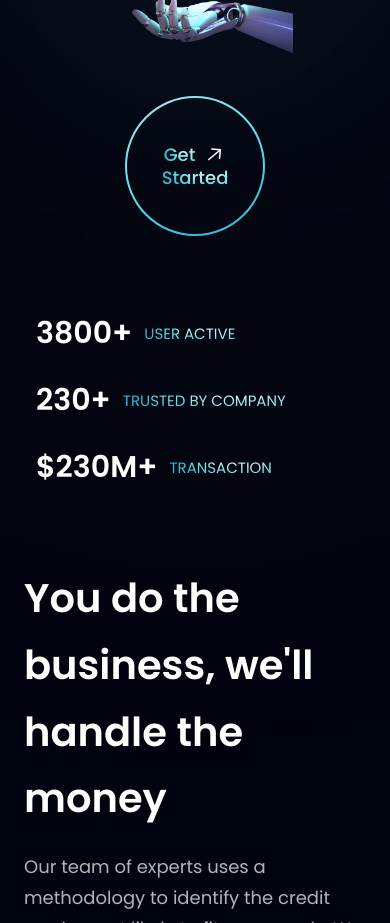
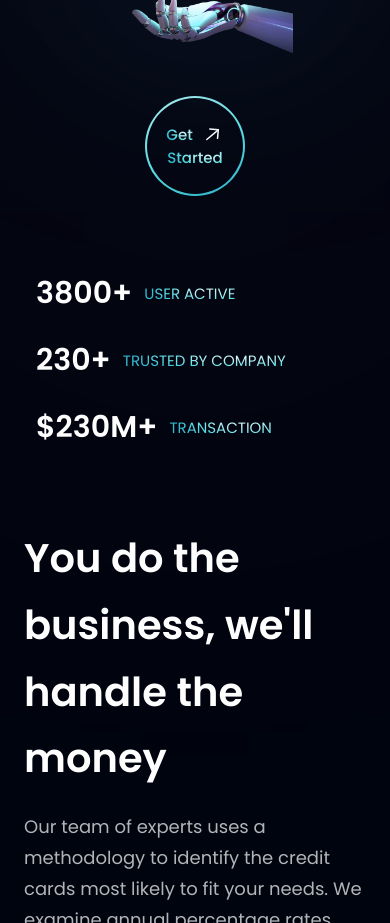
Before and after one commit to r3hmantom/PaymentApp, a React (Vite) app: page / in a window 390 px wide. Shown: the part 840-1763 px from the top of the page. Built offline with nearby package versions, Linux system fonts and the light colour scheme.

Commit message:
get started responsive

```diff
--- a/src/components/GetStarted.jsx
+++ b/src/components/GetStarted.jsx
@@ -3,13 +3,13 @@ import styles from "../style";
 import { arrowUp } from "../assets";
 const GetStarted = () => (
   <div
-    className={`${styles.flexCenter} group w-[140px] h-[140px] rounded-full bg-blue-gradient p-[2px] cursor-pointer`}
+    className={`${styles.flexCenter} group w-[100px] h-[100px] sm:h-[140px] sm:w-[140px] rounded-full bg-blue-gradient p-[2px] cursor-pointer`}
   >
     <div
       className={`${styles.flexCenter} flex-col bg-primary w-full h-full rounded-full`}
     >
       <div className={`${styles.flexStart} flex-row `}>
-        <p className="font-poppins font-medium text-[18px] leading-[23px] mr-2">
+        <p className="font-poppins font-medium text-[15px] sm:text-[18px] leading-[23px] mr-2">
           <span className="text-gradient">Get</span>
         </p>
         <img
@@ -18,7 +18,7 @@ const GetStarted = () => (
           alt="arrow"
         />
       </div>
-      <p className="font-poppins font-medium text-[18px] leading-[23px]">
+      <p className="font-poppins font-medium text-[15px] sm:text-[18px] leading-[23px]">
         <span className="text-gradient">Started</span>
       </p>
     </div>
```
